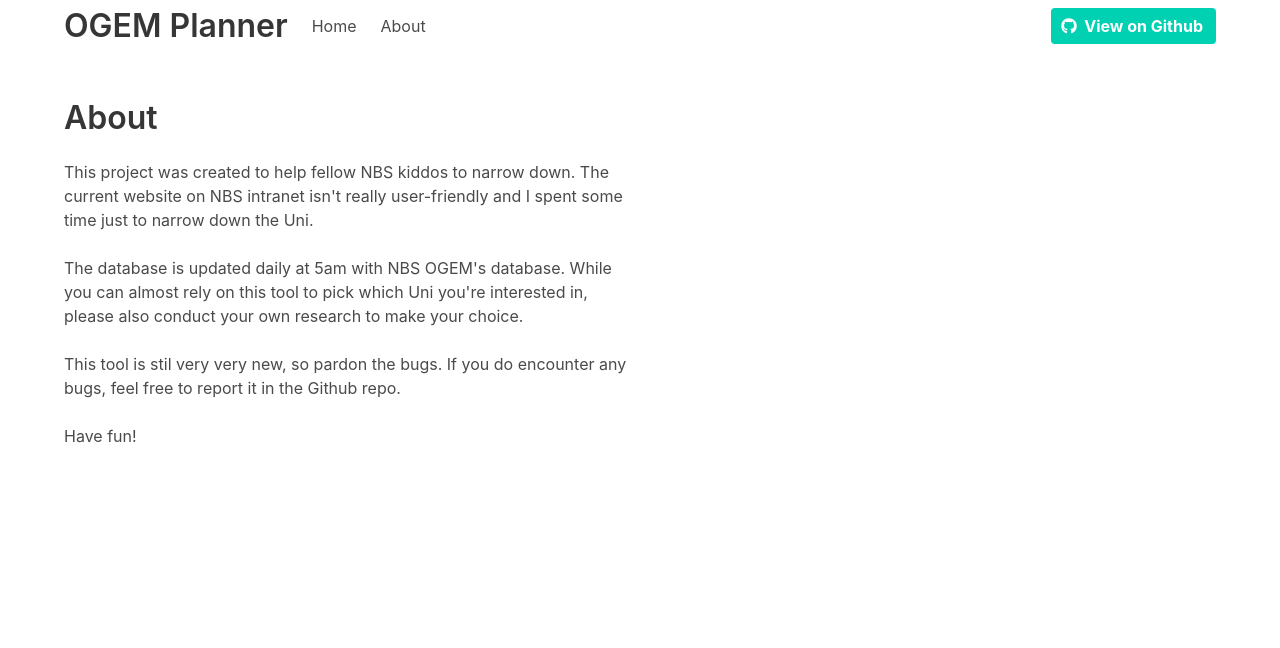
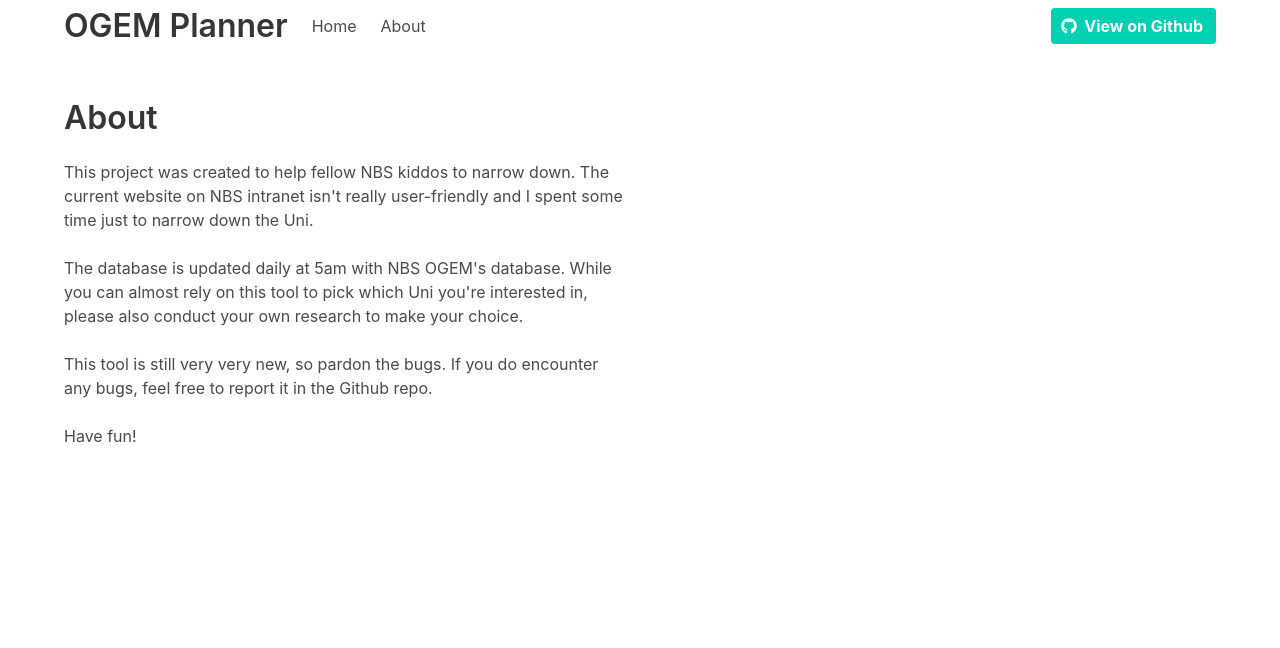
Before and after one commit to loozhengyuan/ogem-planner, a Django app: template web/templates/web/base_about.html in a window 1280 px wide. Shown: the top 648 px of the page. Run offline with Django 3.2, Linux system fonts and the light colour scheme; the template is opened without the code that fills it, so the values that code supplies are empty; some libraries are stand-ins or nearby versions.

Commit message:
fix spelling error

```diff
--- a/web/templates/web/base_about.html
+++ b/web/templates/web/base_about.html
@@ -21,7 +21,7 @@
                         this tool to pick which Uni you're interested in, please also conduct your own research to make
                         your choice.
                         <br><br>
-                        This tool is stil very very new, so pardon the bugs. If you do encounter any bugs, feel free to
+                        This tool is still very very new, so pardon the bugs. If you do encounter any bugs, feel free to
                         report it in the Github repo.
                         <br><br>
                         Have fun!
```
